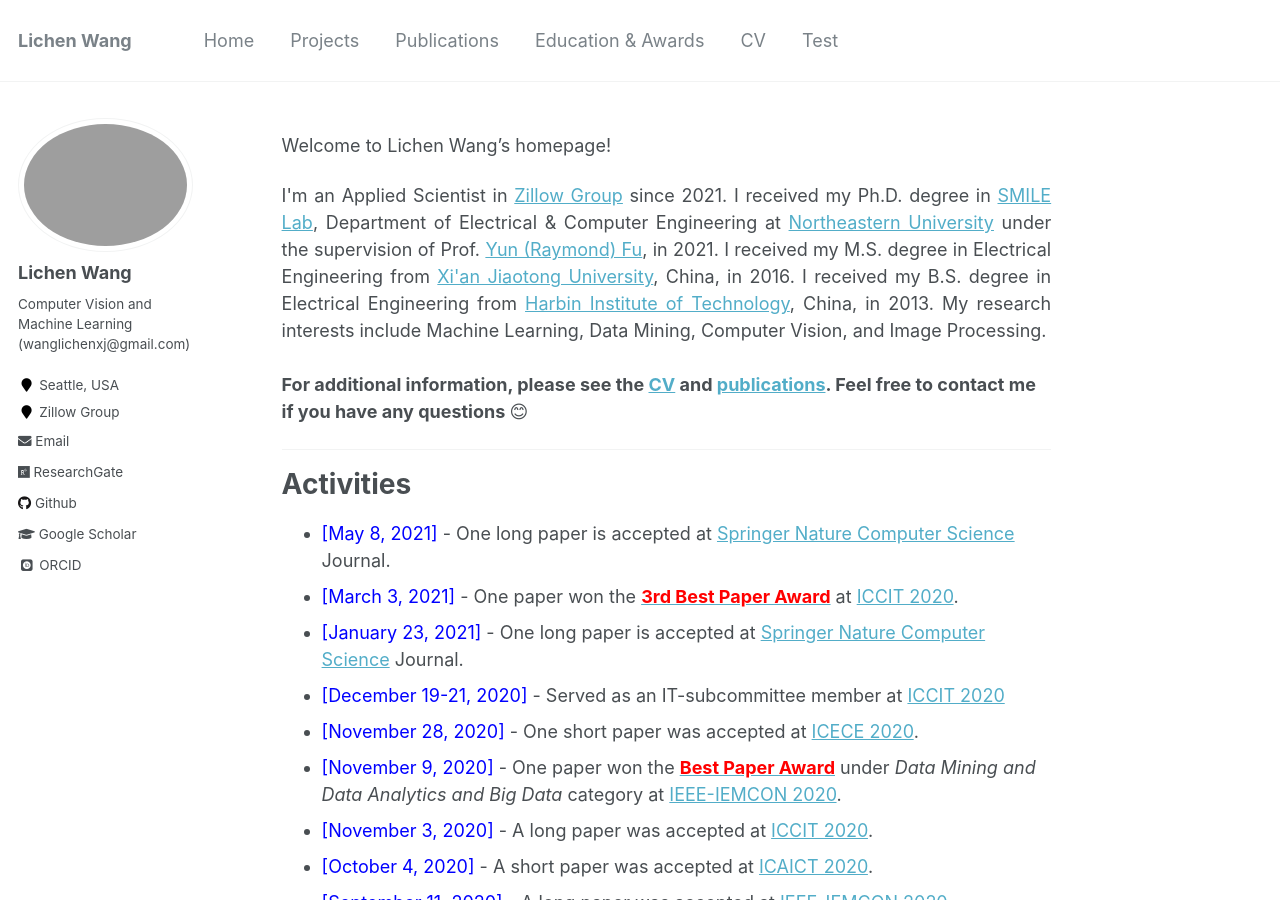
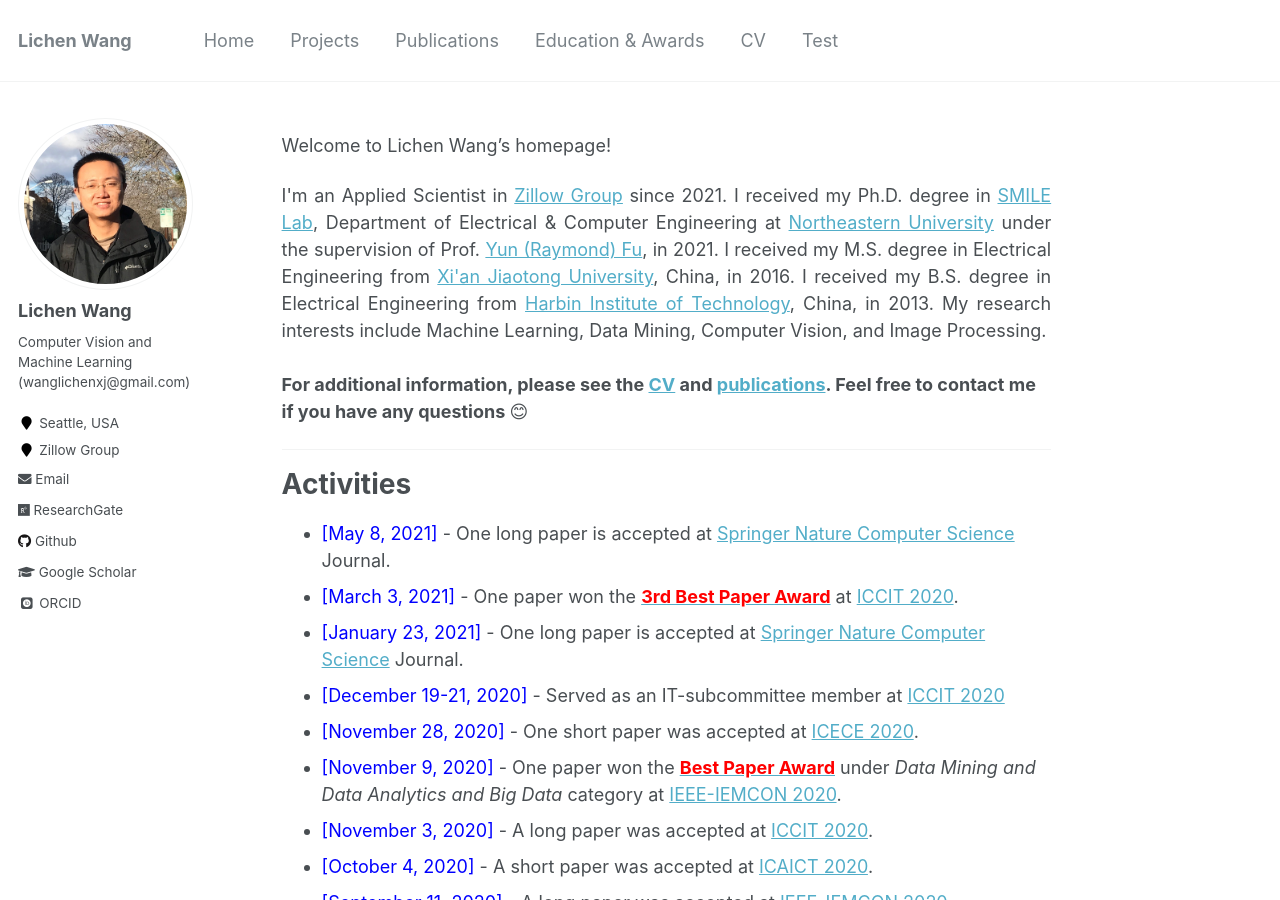
Before and after one commit to wanglichenxj/wanglichenxj.github.io, a Jekyll site: the page built from _pages/about.md, in a window 1280 px wide and 900 px high. Built offline with Jekyll 4.4.1, drawn with Linux system fonts in a browser that asks for light colours; some web fonts are replaced.

Commit message:
Update _config.yml

```diff
--- a/_config.yml
+++ b/_config.yml
@@ -82,7 +82,7 @@ analytics:
 author:
   name             : "Lichen Wang"
   # avatar           : "final_picture.jpg"
-  avatar           : "profile_img.jpg"
+  avatar           : "profile_img.png"
   # bio              : "Communicating with the data to contribute to the field of Deep Learning and Computer Vision for mankind is my pre-eminent ambition"
   bio              : "Computer Vision and Machine Learning (wanglichenxj@gmail.com)"
   location         : "Seattle, USA"
```
